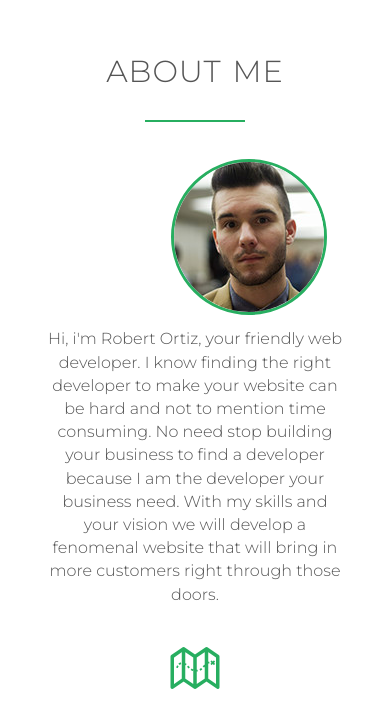
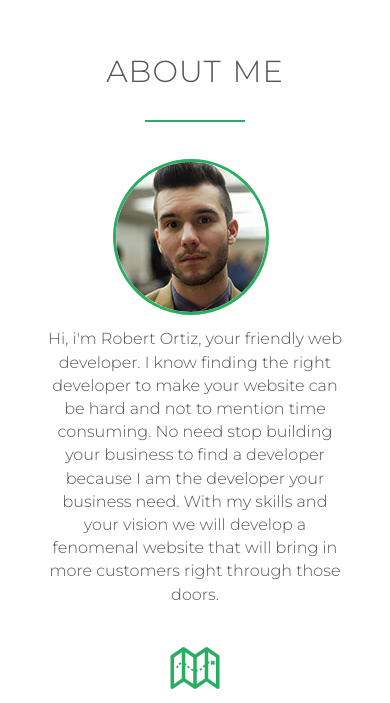
Before and after one commit to Robbie08/portfolio_robert, a website: page index.html in a window 390 px wide. Shown: the part 849-1552 px from the top of the page. Drawn offline with nearby package versions, Linux system fonts and the light colour scheme; a script that the page names is missing; files whose address does not match are found by name.

Commit message:
About Me: Formatted for different resolutions

```diff
--- a/resources/css/queries.css
+++ b/resources/css/queries.css
@@ -14,6 +14,10 @@
         display: block;
         margin-top: 10%;
     }
+
+    .img-frame {
+    margin: 2% 42.5%;
+}
 }
 
 @media only screen and (max-width: 1045px){
@@ -58,6 +62,12 @@
         font-size: 80%;
     }
 
+    .img-frame {
+    margin: 2% 42%;
+}
+
+}
+
 
 @media only screen and (max-width: 942px){
     .project-description{
@@ -67,6 +77,10 @@
     .main-nav {
         font-size: 75%;
     }
+
+       .img-frame {
+    margin: 2% 41%;
+}
 
     input[type=submit]{
         margin-left: 13.5%;
@@ -96,6 +110,10 @@
         font-size: 70%;
     }
 
+    .img-frame {
+        margin: 2% 40%;
+    }
+
 }
 
 @media only screen and (max-width: 830px){
@@ -108,14 +126,6 @@
 
 }
 
-@media only screen and (max-width: 805px){
-
-    .main-nav {
-
-    }
-
-
-}
 /* Small phones to small tablets: from 481px to 767px */
 @media only screen and (max-width: 767px){
 
@@ -127,6 +137,9 @@
 
     .main-nav{ display: none;}
 
+    .img-frame {
+        margin: 2% 39.5%;
+    }
 
     .project-description {
         font-size: 90%;
@@ -152,8 +165,47 @@
          margin-right: 0;
     }
 
+     .img-frame {
+        margin: 2% 39%;
+    }
+}
 
+
+@media only screen and (max-width: 680px)
+{
+     .img-frame {
+        margin: 2% 37%;
+    }
 }
+
+@media only screen and (max-width: 625px)
+{
+     .img-frame {
+        margin: 2% 36%;
+    }
+}
+@media only screen and (max-width: 590px)
+{
+     .img-frame {
+        margin: 2% 35.5%;
+    }
+}
+
+@media only screen and (max-width: 525px)
+{
+     .img-frame {
+        margin: 2% 34%;
+    }
+}
+
+@media only screen and (max-width: 515px)
+{
+     .img-frame {
+        margin: 2% 33%;
+    }
+}
+
+
 /* Small phones: from 0 to 400px */
 @media only screen and (max-width: 480px){
 
@@ -198,6 +250,10 @@
 
     }
 
+    .img-frame {
+        margin: 2% 31%;
+    }
+
     .social-links {
         list-style: none;
         float: middle;
@@ -231,6 +287,10 @@
 
     }
 
+    .img-frame {
+        margin: 2% 29%;
+    }
+
 
 }
 
@@ -245,4 +305,8 @@
         width: 90%;
 
     }
+
+    .img-frame {
+        margin: 2% 28%;
+    }
 }
```
